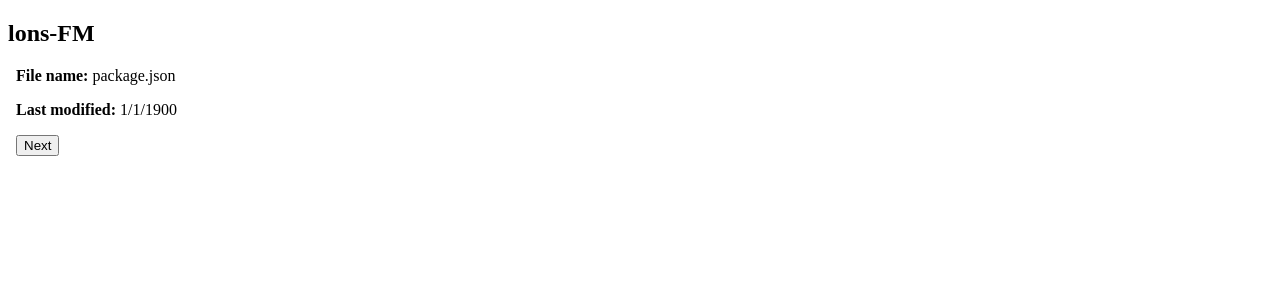
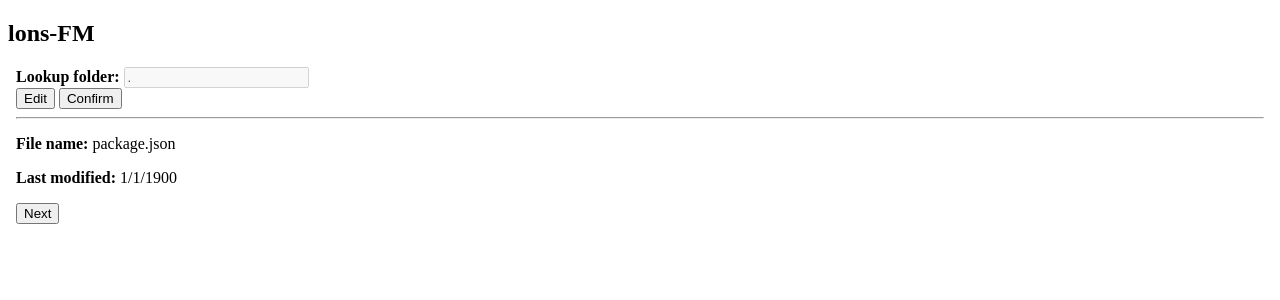
Before and after one commit to lonskyne/lons-FM, a SvelteKit app: page / in a window 1280 px wide. Shown: the top 300 px of the page. Built offline with nearby package versions, Linux system fonts and the light colour scheme.

Commit message:
Included client-side changing of lookup folder (currently does nothing)

```diff
--- a/src/routes/+page.svelte
+++ b/src/routes/+page.svelte
@@ -6,20 +6,43 @@
 	export let data
 
 	let i = 0;
+	let inputDisabled = true;
 
 	$: filename = data.data[i]
 	let lastmod = "1/1/1900"
 
-	function _next() {
+	function nextFile() {
 		if(i < data.data.length-1)
 		{
 			i++;
 		}
 	}
+
+	function enableInput()
+	{
+		inputDisabled = false;
+	}
+
+	function confirmFolder()
+	{
+		inputDisabled = true;
+	}
 </script>
 
 <body>
-	<p><b>File name:</b> {filename}</p>
-	<p><b>Last modified:</b> {lastmod}</p>
-	<button on:click="{_next}">Next</button>
+	<form>
+		<b>Lookup folder:</b>
+		<input disabled={inputDisabled} type="text" value='.'><br>
+
+		<button on:click="{enableInput}">Edit</button>
+		<button on:click="{confirmFolder}">Confirm</button>
+	</form>
+
+	<hr>
+
+	<form>
+		<p><b>File name:</b> {filename}</p>
+		<p><b>Last modified:</b> {lastmod}</p>
+		<button on:click="{nextFile}">Next</button>
+	</form>
 </body>
```
